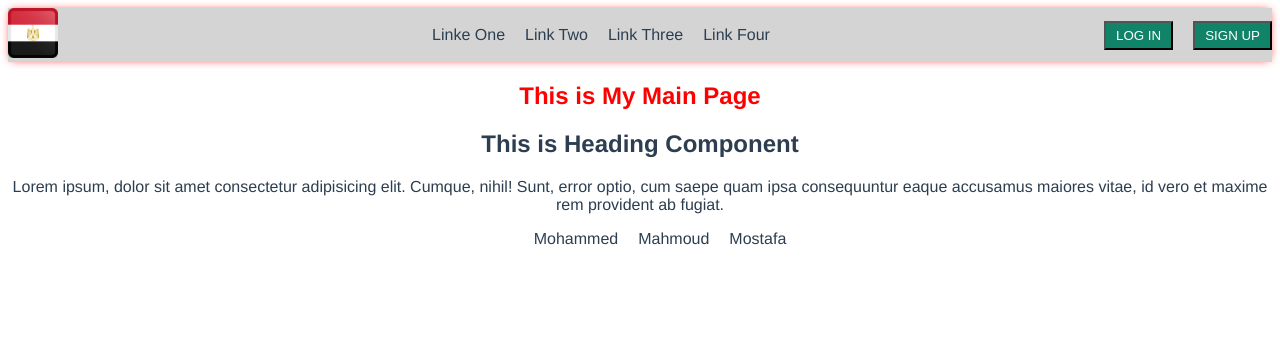
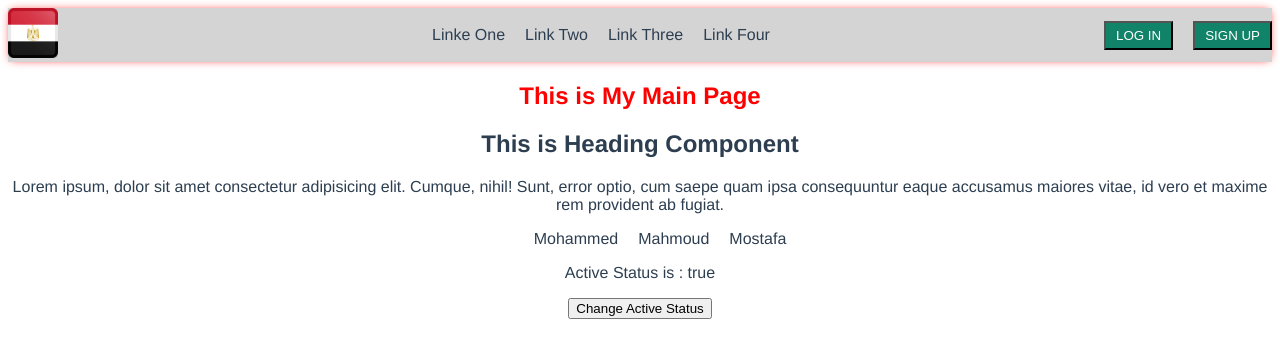
Before and after one commit to TorpedoDev/vuejs-course, a Vue app in the folder first-cli-project/: page /#/ in a window 1280 px wide. Shown: the top 358 px of the page. Built offline with nearby package versions, Linux system fonts and the light colour scheme.

Commit message:
Fire event from child to parent using  and use @ to listen event in parent

```diff
--- a/first-cli-project/src/components/MyStudents.vue
+++ b/first-cli-project/src/components/MyStudents.vue
@@ -3,12 +3,29 @@
     <ul>
       <li v-for="(student, index) in students" :key="index">{{ student }}</li>
     </ul>
+    <p>Active Status is : {{ isActive }}</p>
+    <button @click="changeActive">Change Active Status</button>
   </div>
 </template>
 
 <script>
 export default {
-  props: ["students"],
+  // props: ["students"],
+  props: {
+    students: {
+      type: Array,
+      required: true,
+    },
+    isActive: {
+      type: Boolean,
+      required: true,
+    },
+  },
+  methods: {
+    changeActive() {
+      this.$emit("NotActiveStatus"); // to fire an event use this.$emit(event name)
+    },
+  },
 };
 </script>
 
--- a/first-cli-project/src/views/myMain.vue
+++ b/first-cli-project/src/views/myMain.vue
@@ -7,7 +7,12 @@
       Sunt, error optio, cum saepe quam ipsa consequuntur eaque accusamus
       maiores vitae, id vero et maxime rem provident ab fugiat.
     </p>
-    <MyStudents :students="students" />
+    <MyStudents
+      :students="students"
+      :isActive="isActive"
+      @NotActiveStatus="notStatus"
+    />
+    <!-- to listen to an created event using $emit use @event name -->
   </div>
 </template>
 
@@ -18,12 +23,18 @@ export default {
   data() {
     return {
       students: ["Mohammed", "Mahmoud", "Mostafa"],
+      isActive: true,
     };
   },
   name: "MyMain",
   components: {
     MyHeading,
     MyStudents,
+  },
+  methods: {
+    notStatus() {
+      this.isActive = !this.isActive;
+    },
   },
 };
 </script>
```
